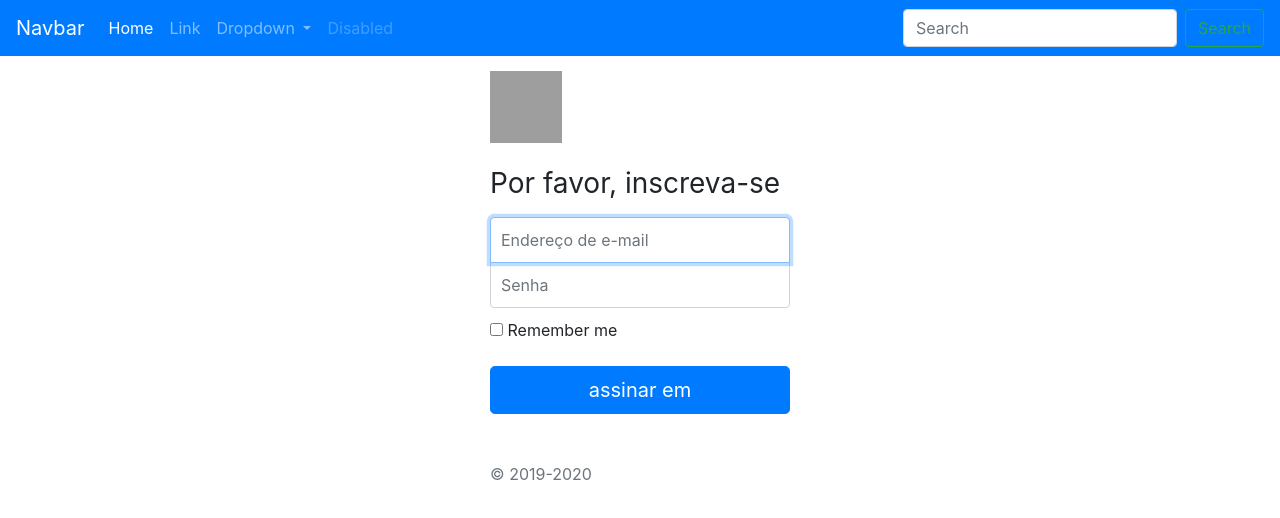
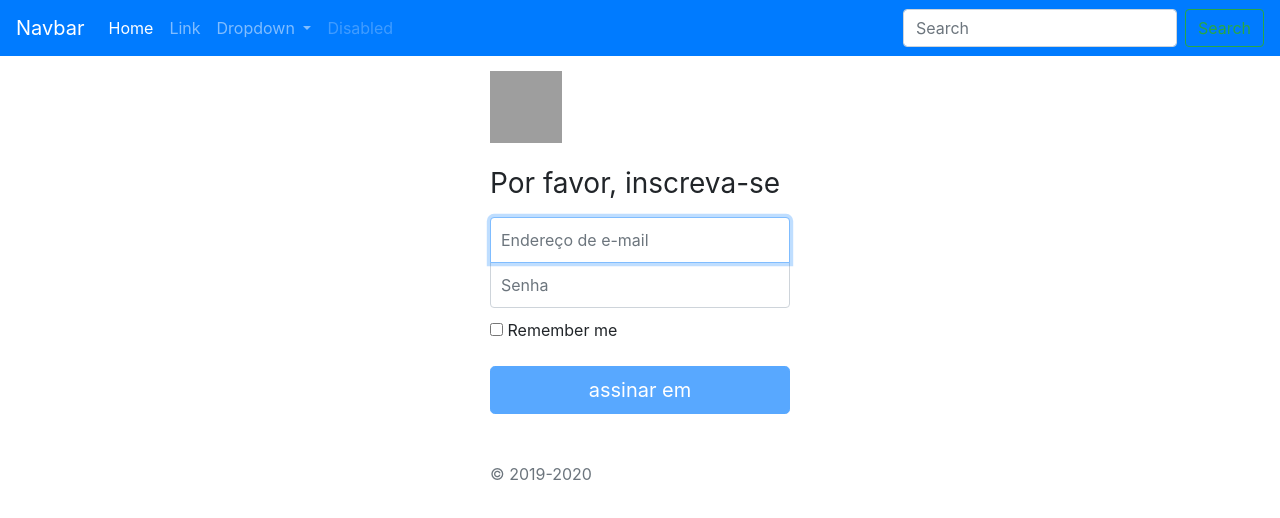
Before and after one commit to cassiorangel/Angular-8-Crud, an Angular app: page /login in a window 1280 px wide. Shown: the top 518 px of the page. Built offline with nearby package versions, Linux system fonts and the light colour scheme; grey boxes are pictures that could not be loaded.

Commit message:
Validando login

```diff
--- a/src/app/auth/login/login.component.ts
+++ b/src/app/auth/login/login.component.ts
@@ -1,5 +1,5 @@
 import { Component, OnInit } from '@angular/core';
-import { FormBuilder } from '@angular/forms';
+import { FormBuilder, Validators, FormGroup } from '@angular/forms';
 
 @Component({
   selector: 'app-login',
@@ -8,16 +8,17 @@ import { FormBuilder } from '@angular/forms';
 })
 export class LoginComponent implements OnInit {
 
-  loginForm = this.fb.group({
-    email: [''],
-    senha: ['']
-  });
+  loginForm: FormGroup
 
   constructor(
     private fb: FormBuilder
   ) { }
 
   ngOnInit() {
+    this.loginForm = this.fb.group({
+      email: ['', [Validators.required,Validators.minLength(4)]],
+      senha: ['', [Validators.required,Validators.minLength(4)]]
+    });
   }
 
   onSubmit() {
```
